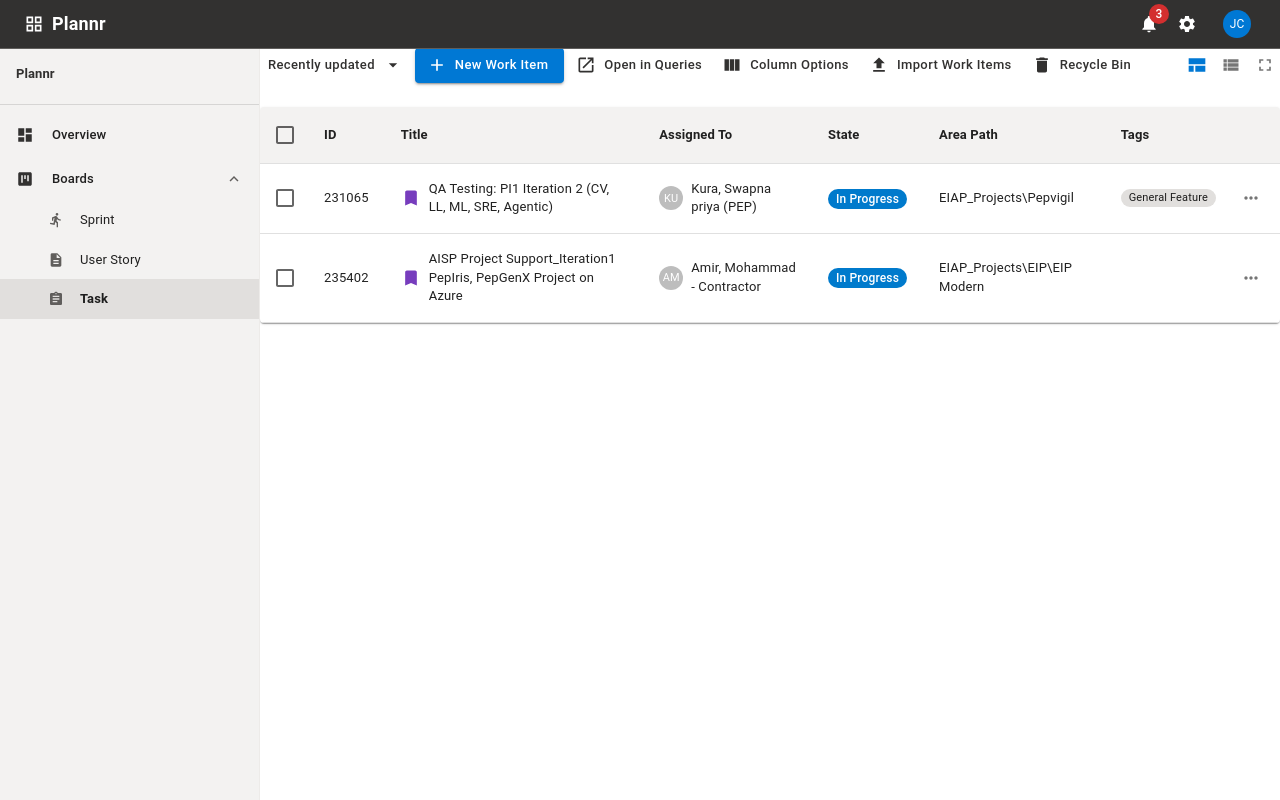
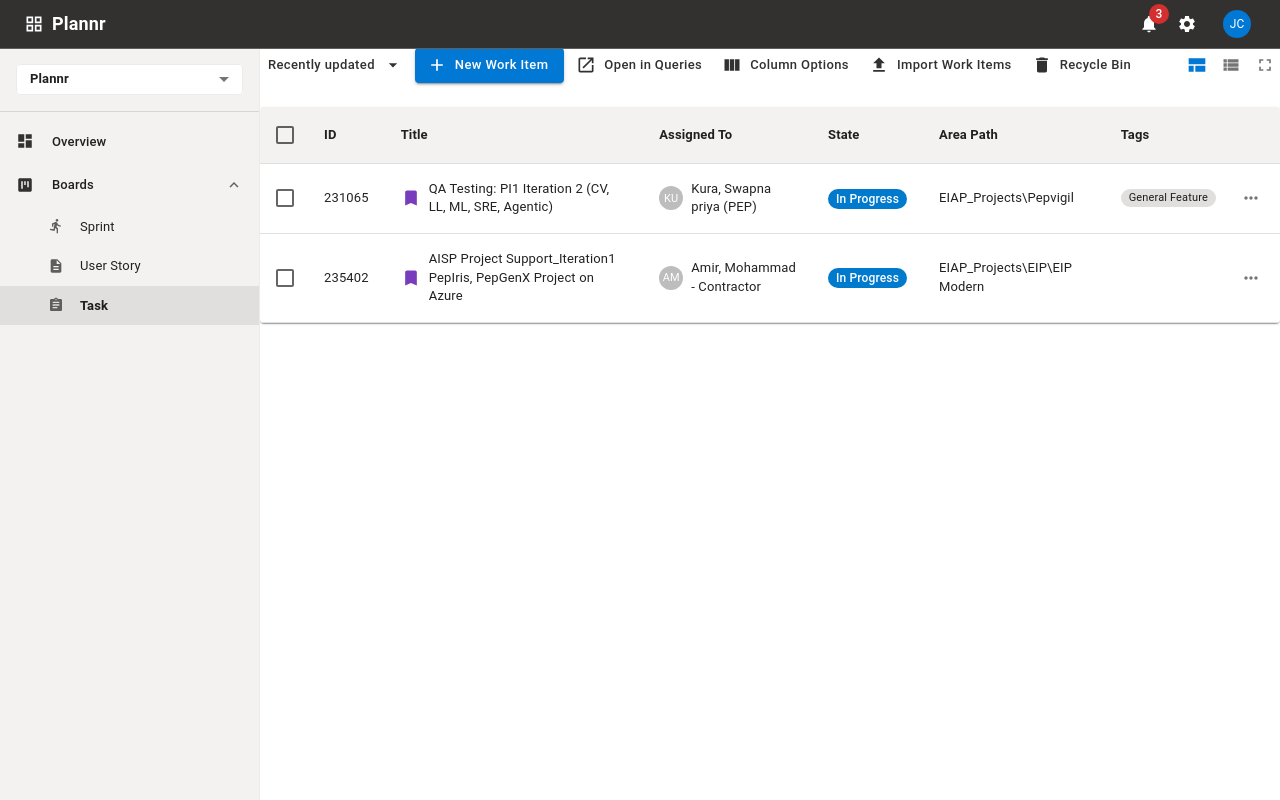
Before and after one commit to rajesh-ta/plannr-frontend, a Next.js app: page / in a window 1280 px wide. Built offline with nearby package versions, Linux system fonts and the light colour scheme; what @mui/material-nextjs would draw is missing.

Commit message:
Added a dropdown for projects

```diff
--- a/src/components/layout/Sidebar.tsx
+++ b/src/components/layout/Sidebar.tsx
@@ -12,6 +12,9 @@ import {
   Box,
   Typography,
   Divider,
+  Select,
+  MenuItem,
+  FormControl,
 } from "@mui/material";
 import {
   Dashboard,
@@ -21,12 +24,14 @@ import {
   DirectionsRun,
   Description,
   Assignment,
+  GridView,
 } from "@mui/icons-material";
 
 const drawerWidth = 260;
 
 export default function Sidebar() {
   const [boardsOpen, setBoardsOpen] = useState(true);
+  const [selectedProject, setSelectedProject] = useState("plannr");
 
   const handleBoardsClick = () => {
     setBoardsOpen(!boardsOpen);
@@ -48,19 +53,47 @@ export default function Sidebar() {
       }}
     >
       <Box sx={{ overflow: "auto" }}>
-        {/* Project Name */}
+        {/* Project Selector */}
         <Box sx={{ p: 2, pb: 1 }}>
-          <Typography
-            variant="subtitle2"
-            sx={{
-              fontWeight: 600,
-              color: "#323130",
-              fontSize: "13px",
-              mb: 0.5,
-            }}
-          >
-            Plannr
-          </Typography>
+          <FormControl fullWidth size="small">
+            <Select
+              value={selectedProject}
+              onChange={(e) => setSelectedProject(e.target.value)}
+              sx={{
+                fontSize: "13px",
+                fontWeight: 600,
+                bgcolor: "white",
+                "& .MuiSelect-select": {
+                  display: "flex",
+                  alignItems: "center",
+                  gap: 1,
+                  py: 0.75,
+                },
+                "& fieldset": {
+                  borderColor: "#EDEBE9",
+                },
+                "&:hover fieldset": {
+                  borderColor: "#C8C6C4",
+                },
+                "&.Mui-focused fieldset": {
+                  borderColor: "#0078D4",
+                },
+              }}
+              renderValue={(value) => (
+                <span>
+                  {value === "plannr"
+                    ? "Plannr"
+                    : value === "eiap"
+                      ? "EIAP_Projects"
+                      : "Demo Project"}
+                </span>
+              )}
+            >
+              <MenuItem value="plannr">Plannr</MenuItem>
+              <MenuItem value="eiap">EIAP_Projects</MenuItem>
+              <MenuItem value="demo">Demo Project</MenuItem>
+            </Select>
+          </FormControl>
         </Box>
 
         <Divider sx={{ my: 1 }} />
```
